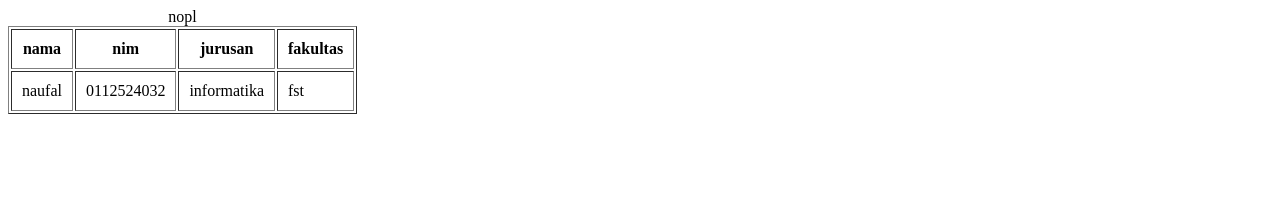
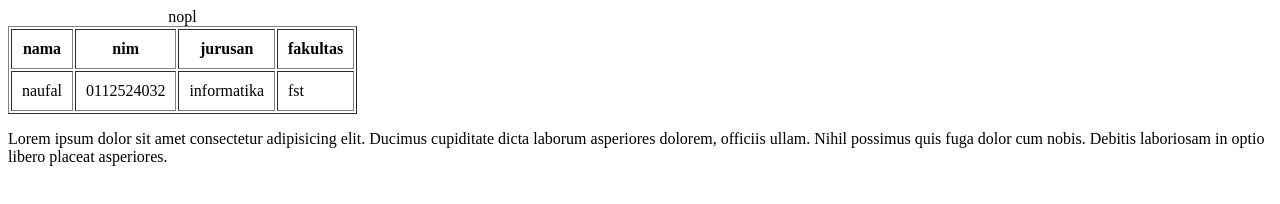
Before and after one commit to NaufalDzakia24/belajar_git, a plain HTML site: page dot.html in a window 1280 px wide. Drawn offline with Linux system fonts and the light colour scheme.

Commit message:
menambahkan paragaf lorem

```diff
--- a/dot.html
+++ b/dot.html
@@ -21,5 +21,7 @@
         <td>fst</td>
     </tr>
     </table>
+
+    <p>Lorem ipsum dolor sit amet consectetur adipisicing elit. Ducimus cupiditate dicta laborum asperiores dolorem, officiis ullam. Nihil possimus quis fuga dolor cum nobis. Debitis laboriosam in optio libero placeat asperiores.</p>
 </body>
 </html>
```
